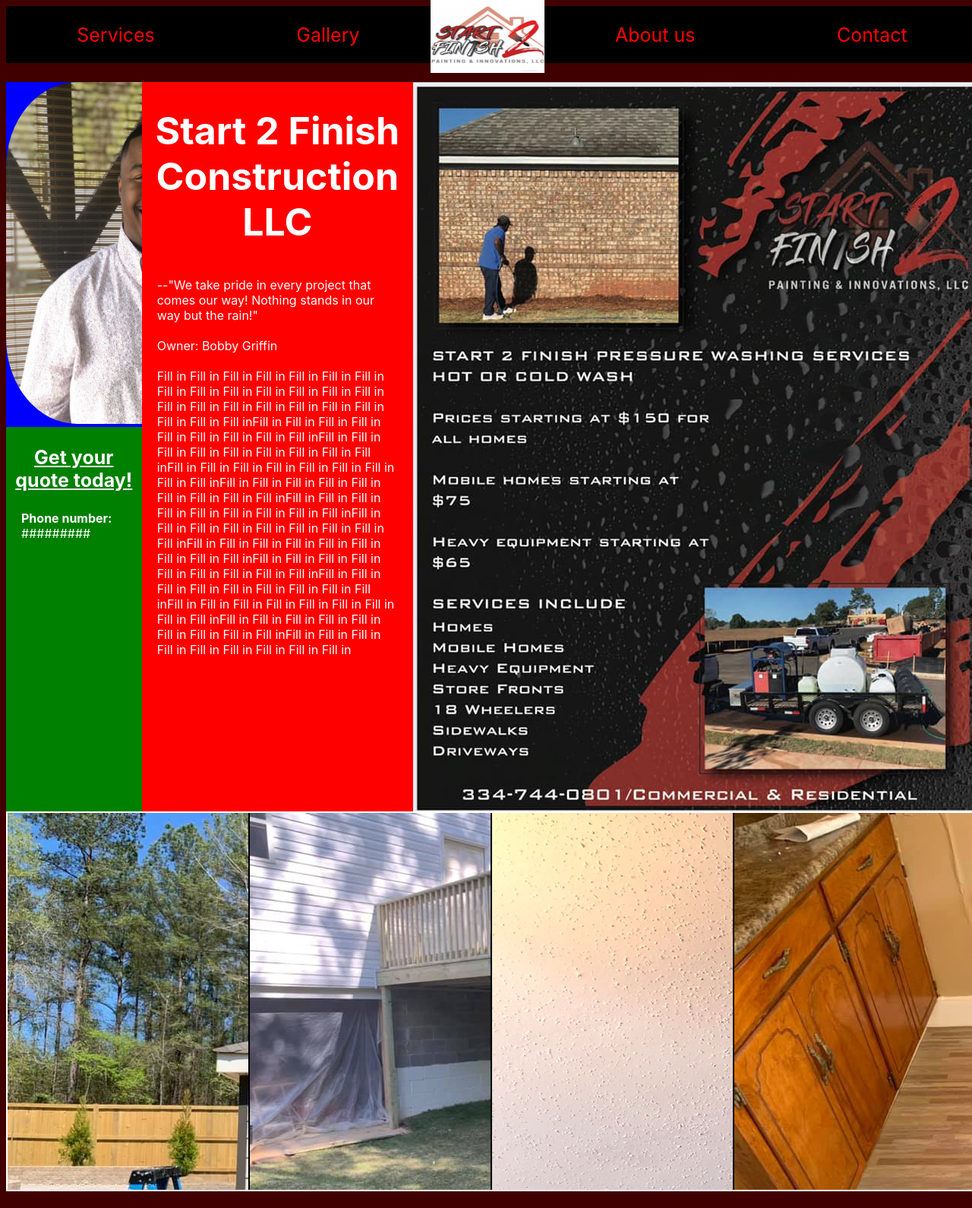
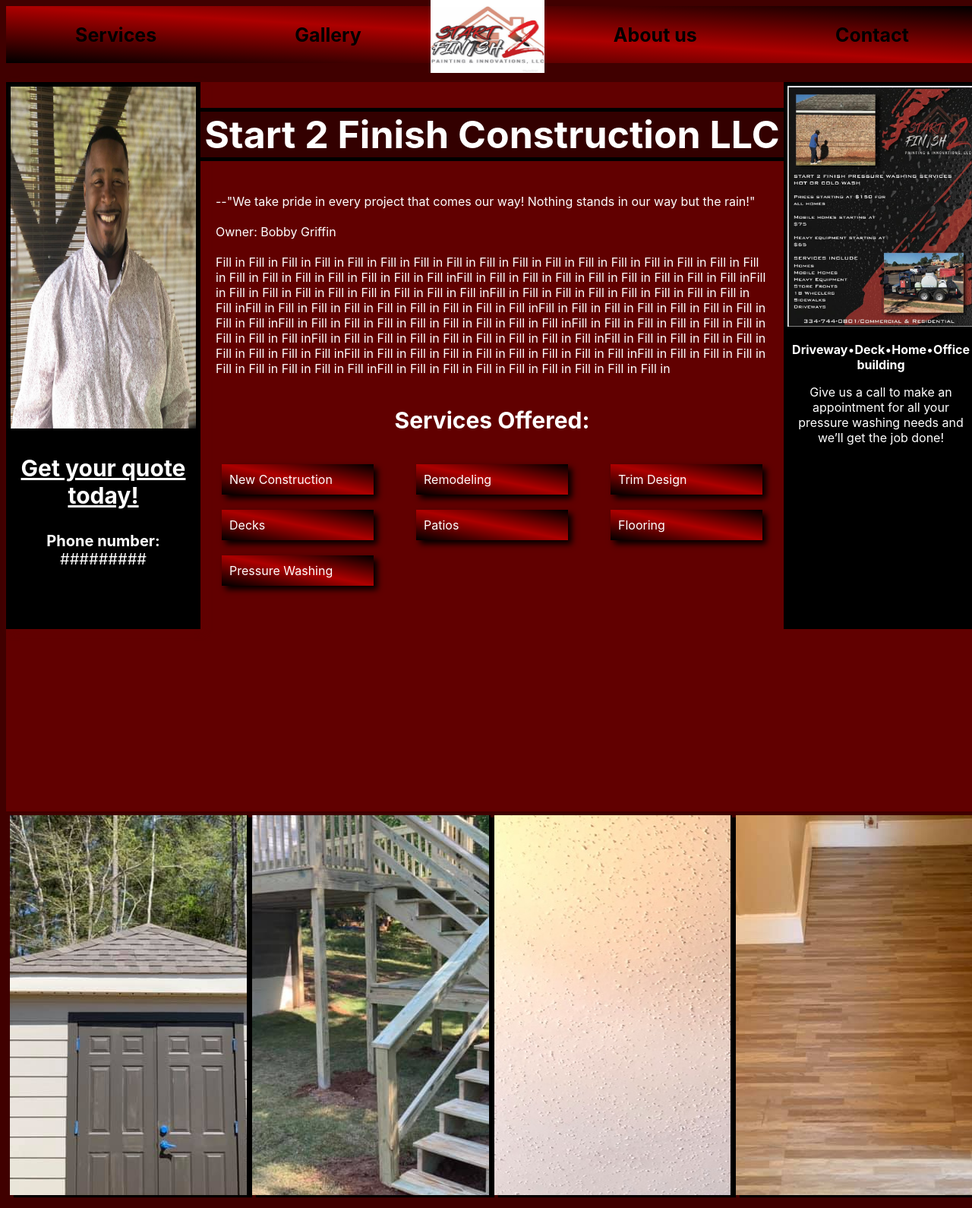
Before and after one commit to wmcboler/Start2FinishConstruction, a plain HTML site: page index.html in a window 1280 px wide. Shown: the top 1590 px of the page at 76% size. Drawn offline with Linux system fonts and the light colour scheme.

Commit message:
more improvements to the main area, and adjustments to color scheme on webpage.

```diff
--- a/Start2finish.css
+++ b/Start2finish.css
@@ -5,11 +5,15 @@ body{
   width:100%;
   font-family:-apple-system, BlinkMacSystemFont, 'Segoe UI', Roboto, Oxygen, Ubuntu, Cantarell, 'Open Sans', 'Helvetica Neue', sans-serif;
 }
+body img{
+  max-width:100%;
+  max-height:auto;
+}
 /* navigation*/
 
 nav{
   color:white;
-  background-color:#000000;
+  background:linear-gradient(to top right, black,hsl(0, 100%, 34%), black);
   display:flex;
   justify-content:center;
   height:75px;
@@ -25,8 +29,9 @@ nav a{
   flex-grow:1;
   text-align:center;
   text-decoration:none;
-  color:#ff0000;
+  color:black;
   margin:auto;
+  font-weight:700;
 }
 nav a:hover{
   color:white;
@@ -36,7 +41,7 @@ nav a:hover{
 
 /* main */
 main{
-  background-color:blue;
+  background-color:hsl(0, 100%, 19%);
   height:960px;
   color:white;
   position:relative;
@@ -45,28 +50,64 @@ main{
 
 .grid{
   display:grid;
-  grid-template-columns: 1fr 1fr 1fr 1fr;
+  grid-template-columns: 1fr 1fr 1fr 1fr 1fr;
   grid-template-rows: 1fr 1fr 1fr 1fr;
+  grid-template-areas:
+  "photo main main main quote"
+  "photo main main main quote "
+  "photo main main main quote"
 
+}
+.grid-list{
+  display:grid;
+  grid-template-columns:repeat(3, 1fr);
+  grid-template-rows:repeat(3, 1fr);
+}
+.grid-list span{
+  justify-self:center;
+  padding:10px;
+  background:linear-gradient(to top right, black,hsl(0, 100%, 34%), black);
+  width:200px;
+  margin: 10px 0;
+  box-shadow:5px 5px 8px black;
 
 }
 .owner img{
   height:450px;
-  width:375px;
-  border-radius:25%;
+  width:475px;
+  max-width:100%;
 }
 .owner{
-  grid-area:1/1/2/2;
-  grid-column: 1/3;
+  grid-area: photo;
+  border:1px solid black;
+  padding:5px;
+  box-shadow: 4px 4px 8px hsl(0, 100%, 19%);
+  background-color:black;
 }
+.owner h3{
+  text-align:center;
+  font-size:30px;
+  text-decoration: underline;
+  }
+  .owner p{
+    text-align:center;
+    font-size:20px;
+
+  }
 #about{
-  background-color:red;
-  grid-area:1/2/5/4;
+  grid-area:main;
 }
 #about h1{
   text-align:center;
   font-size:50px;
+  border-top:5px solid black;
+  border-bottom:5px solid black;
+  background-color:hsl(0, 100%, 10%);
 
+}
+#about h3{
+  text-align:center;
+  font-size:30px;
 }
 #about p{
   position:relative;
@@ -74,34 +115,41 @@ main{
   padding:10px 20px;
   text-overflow: wrap;
 }
-.contact{
-  grid-area:2/1/5/2;
-  background-color:green;
 
-}
-.contact h3{
-text-align:center;
-font-size:25px;
-text-decoration: underline;
-}
+
 .contact p{
 padding-left:20px;
 }
 #pressure-wash{
-  grid-area:1/4/5/5
+  grid-area:quote;
+  border:5px solid black;
+  background-color:black;
+  text-align:center;
 }
 /* services */
-#service-area-section{
+.grid-serv{
+  display:grid;
+  grid-template-columns: 1fr 1fr 1fr 1fr;
+  grid-template-rows: 1fr;
+  grid-template-areas:
+  "grid1 grid2 grid3 grid4"
+
+}
+
+
+#services-section{
   position:relative;
   top:25px;
   height:500px;
-  border:2px solid white;
   max-width:100%;
+  grid-column-gap:5px;
+margin:5px;
 }
 .service-grid{
 text-align:center;
 display:grid;
 align-items:end;
+box-shadow: 5px 3px 1px black;
 
 }
 .service-grid span{
@@ -114,83 +162,35 @@ display:none;
 .service-grid:hover span{
   display:block;
 }
+.service-grid:hover{
+  transform: scale(1.005);
+}
 #grid-1{
   background-image:url(newconstruction.jpg);
-  grid-area: 1/1/5/2;
+  grid-area: grid1;
   border-right:2px solid black;
+  background-position:center;
 }
 #grid-2{
   border-right:2px solid black;
-  grid-area:1/2/5/3;
+  grid-area: grid2;
   background-image: url(93595755_10219454515647825_1922356859801436160_n.jpg);
+  background-position:center;
 }
 
 #grid-3{
   border-right:2px solid black;
-  grid-area:1/3/5/4;
+  grid-area: grid3;
   background-image: url(80543581_178225456910625_7439422671420391424_o.jpg);
 }
 
 #grid-4{
   border-right:2px solid black;
-  grid-area:1/4/5/5;
+  grid-area: grid4;
   background-image: url(71669672_127364858663352_6811755240249884672_n.jpg);
+  background-position:center;
 }
 
-
-/*articles & more info
-section{
-  position:relative;
-  background-color:#800000;
-  color:white;
-  top:50px;
-  width: 100%;
-  height:500px;
-  margin:auto;
-  float:left;
-  max-width:100%;
-  display:flex;
-  justify-content: space-evenly;
-}
-section h3{
-  text-align:center;
-  font-size:50px;
-  text-decoration:underline;
-  font-weight:800;
-
-}
-section span{
-  text-align:center;
-  font-size:20px;
-  padding:10px;
-
-}
-
-.art-1{
-  background: linear-gradient(to left,#ff0000,#400000,#000000);
-  border-right:1px solid white;
-  flex: 2 1;
-  display:flex;
-  justify-content:center;
-  flex-direction:column;
-}
-.list{
-  display:flex;
-  flex-direction:column;
-  justify-content:center;
-  background:linear-gradient(to right,#ff0000,#400000,#000000);
-}
-.list span{
-  border:2px solid white;
-}
-.art-2{
-  background-color:blue;
-  flex: 1 1;
-  height:1000px;
-  display:flex;
-  justify-content:flex-end;
-}
-  */
 
 /* carousel */
 * {
@@ -282,3 +282,37 @@ section span{
 .demo:hover {
   opacity: 1;
 }
+
+/* footer section */
+footer{
+  position:relative;
+  top:100px;
+ min-width:100%;
+max-width:100%;
+height:auto;
+max-height:100%;
+background:linear-gradient(to top right, black,hsl(0, 100%, 34%), black);
+display:grid;
+grid-template-areas:
+"contact social area";
+opacity:0.9;
+}
+footer h4{
+  text-align:center;
+  font-size:20px;
+  color:hsl(0, 0%, 35%);
+}
+
+.foot img{
+  height:50px;
+  width:50px;
+  padding:5px;
+  position:relative;
+  left:45%;
+}
+footer p{
+  padding-left:15px;
+  font-size:15px;
+  text-align:center;
+  color:hsl(0, 0%, 55%);
+}
--- a/index.html
+++ b/index.html
@@ -9,34 +9,44 @@
 
       <nav>
 
-           <a href="#services"><span>Services</span></a>
+           <a href="#services-section"><span>Services</span></a>
           <a href="#gallery"><span>Gallery</span></a>
           <img src="start2finishlogo.jpg" alt="start-2-finish construction LLC logo">
           <a href="#"><span>About us</span></a>
-          <a href="#"><span>Contact</span></a>
+          <a href="#contact"><span>Contact</span></a>
 
 
       </nav>
-      <main class="grid ">
+      <main class="grid">
         <div class="owner">
           <img src="owner.jpg" Alt="Start 2 finish construction LLC owner">
+          <h3>Get your quote today!</h3>
+          <p><b>Phone number:</b> #########</p>
         </div>
         <div id="about">
           <h1>Start 2 Finish Construction LLC</h1>
           <p>--"We take pride in every project that comes our way! Nothing stands in our way but the rain!"</p>
           <p>Owner: Bobby Griffin</p>
           <p>Fill in Fill in Fill in Fill in Fill in Fill in Fill in Fill in Fill in Fill in Fill in Fill in Fill in Fill in Fill in  Fill in Fill in Fill in Fill in Fill in Fill in Fill in Fill in Fill inFill in Fill in Fill in Fill in Fill in Fill in Fill in Fill in Fill inFill in Fill in Fill in Fill in Fill in Fill in Fill in Fill in Fill inFill in Fill in Fill in Fill in Fill in Fill in Fill in Fill in Fill inFill in Fill in Fill in Fill in Fill in Fill in Fill in Fill in Fill inFill in Fill in Fill in Fill in Fill in Fill in Fill in Fill in Fill inFill in Fill in Fill in Fill in Fill in Fill in Fill in Fill in Fill inFill in Fill in Fill in Fill in Fill in Fill in Fill in Fill in Fill inFill in Fill in Fill in Fill in Fill in Fill in Fill in Fill in Fill inFill in Fill in Fill in Fill in Fill in Fill in Fill in Fill in Fill inFill in Fill in Fill in Fill in Fill in Fill in Fill in Fill in Fill inFill in Fill in Fill in Fill in Fill in Fill in Fill in Fill in Fill inFill in Fill in Fill in Fill in Fill in Fill in Fill in Fill in Fill in</p>
+        <h3>Services Offered:</h3>
+        <div class="grid-list">
+        <span>New Construction</span>
+              <span>Remodeling</span>
+              <span>Trim Design</span>
+              <span>Decks</span>
+              <span>Patios</span>
+              <span>Flooring</span>
+              <span>Pressure Washing</span>
+            </div>
         </div>
-        <div class="contact">
-            <h3>Get your quote today!</h3>
-            <p><b>Phone number:</b> #########</p>
-        </div>
+
         <div id="pressure-wash">
           <img src="79385059_10218329546924310_6958346051770122240_n.jpg" alt="start 2 finish construction LLC list of pressure washing services">
+        <p><b>Driveway</b>•<b>Deck</b>•<b>Home</b>•<b>Office building</b></p><p>Give us a call to make an appointment for all your pressure washing needs and we’ll get the job done!</p>
         </div>
 
       </main>
-      <section class="grid" id="service-area-section">
+      <section class="grid-serv" id="services-section">
         <div class="service-grid" id="grid-1"><span>New Construction</span></div>
         <div class="service-grid" id="grid-2"><span>Decks/Patios</span></div>
         <div class="service-grid" id="grid-3"><span>Remodeling</span></div>
@@ -110,27 +120,28 @@
   </div>
 </div>
 </div>
+  <footer>
+    <div id="contact" class="foot">
+      <h4>Contact us!</h4>
+      <p><b>Address:</b> 55 Lee Rd 59 Bldg.10</p>
+      <p>Auburn, AL 36832</p>
+      <p><b>Phone:</b>(###)###-####</p>
+      <p><b>Email:</b>######@start2finishconstructionllc.com</p>
+    </div>
+    <div class="foot">
+      <h4 id="social">Social media</h4>
+      <a href="https://www.facebook.com/Start-2-Finish-Painting-and-Innovations-LLC-122769079122930"><img src="Facebook_icon.jpg" alt="facebook icon with link to start-2-finish facebook page"></a>
+  </div>
+    <div id="areas" class="foot">
+      <h4>Areas of operation</h4>
+      <p>We proudly work in the areas of:</p>
+      <p><b>Auburn</b></p>
+      <p><b>Opelika</b></p>
+      <p><b>Tuskegee</b></p>
+    </div>
 
-   <!--   <section>
-          <article class="art-1" id="services">
-            <h3>Services</h3>
-            <div class="list">
-              <span>New Construction</span>
-              <span>Remodeling</span>
-              <span>Trim Design</span>
-              <span>Decks</span>
-              <span>Patios</span>
-              <span>Flooring</span>
-              <span>Pressure Washing</span>
-            </div>
-          </article>
+  </footer>
 
-          <article class="art-2">
-            <img src="79385059_10218329546924310_6958346051770122240_n.jpg" alt="Start 2 finish pressure washing service list">
-          </article>
-
-        </section>
-      -->
     </body>
     <script src="start2finishllcjava.js"></script>
 </html>
```
Also changed, not shown: Facebook_icon.jpg (added).
